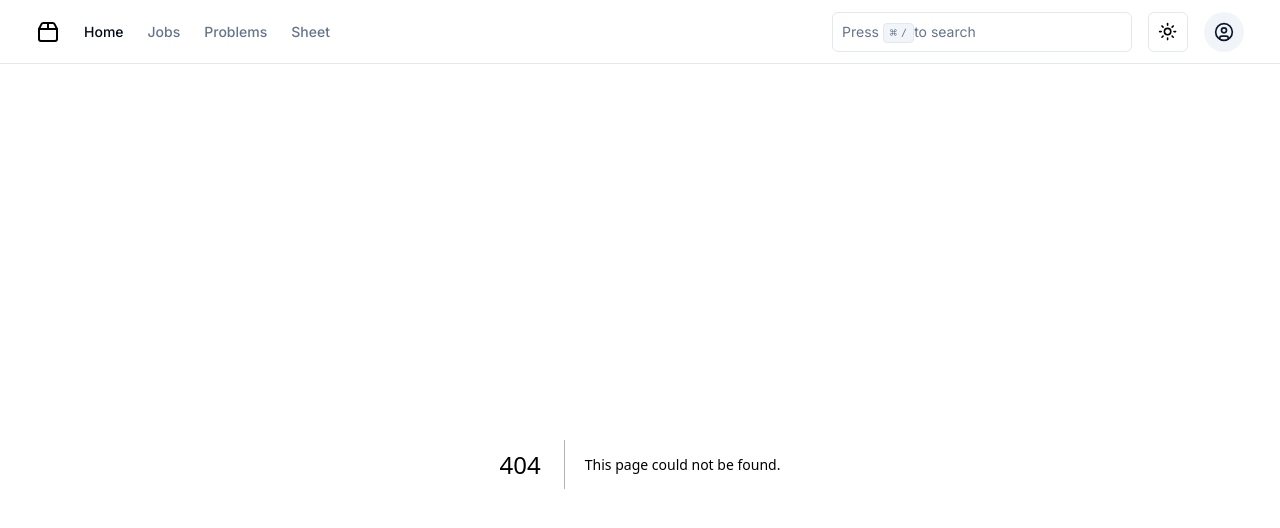
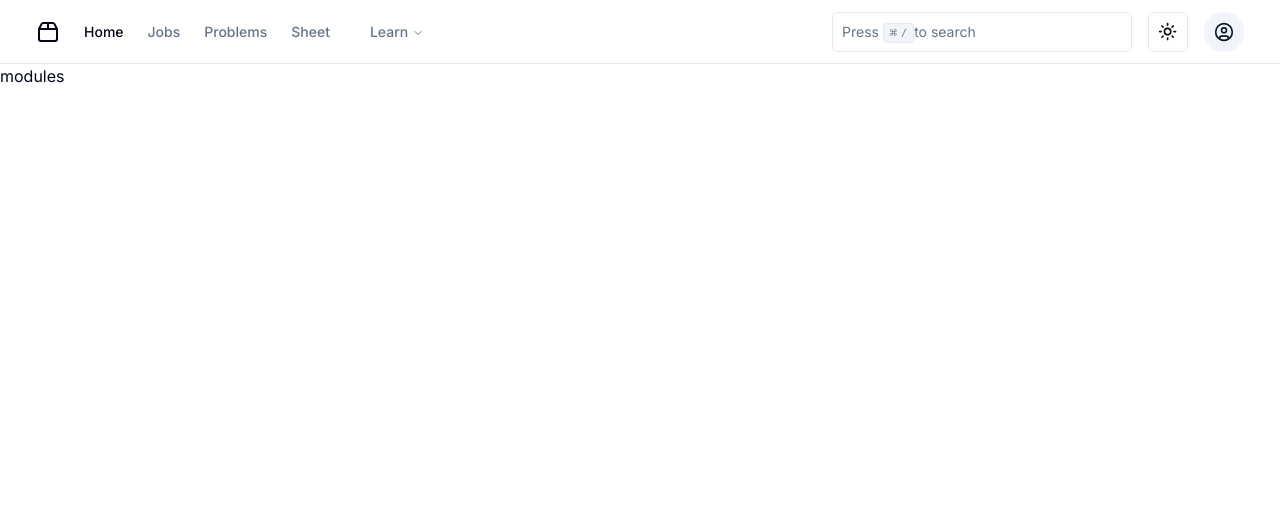
Before and after one commit to vasantakmr/landing-pages, a Next.js app: page /learn in a window 1280 px wide. Before the commit this address had no page. Shown: the top 528 px of the page. Built offline with nearby package versions, Linux system fonts and the light colour scheme.

Commit message:
fixed a using issue

```diff
--- /dev/null
+++ b/app/learn/page.tsx
@@ -0,0 +1,3 @@
+export default function Learn() {
+  return <>modules</>;
+}
--- /dev/null
+++ b/app/tracks/page.tsx
@@ -0,0 +1,3 @@
+export default function Tracks() {
+  return <>tracks</>;
+}
--- /dev/null
+++ b/components/LearnMenuItem.tsx
@@ -0,0 +1,90 @@
+import * as React from "react";
+import Link from "next/link";
+
+import {
+  NavigationMenu,
+  NavigationMenuContent,
+  NavigationMenuIndicator,
+  NavigationMenuItem,
+  NavigationMenuLink,
+  NavigationMenuList,
+  NavigationMenuTrigger,
+  NavigationMenuViewport,
+} from "@/components/ui/navigation-menu";
+
+export default function LearnMenuItem() {
+  return (
+    <NavigationMenu>
+      <NavigationMenuList>
+        <NavigationMenuItem>
+          <NavigationMenuTrigger>Learn</NavigationMenuTrigger>
+          <NavigationMenuContent>
+            <ul className="grid gap-3 p-4 md:w-[400px] lg:w-[500px] lg:grid-cols-[.75fr_1fr]">
+              <li className="row-span-3">
+                <NavigationMenuLink asChild>
+                  <Link
+                    className="flex h-full w-full select-none flex-col justify-end rounded-md bg-gradient-to-b from-muted/50 to-muted p-6 no-underline outline-none focus:shadow-md"
+                    href="/"
+                  >
+                    <div className="mb-2 mt-4 text-lg font-medium">
+                      GuruCodes
+                    </div>
+                    <p className="text-sm leading-tight text-muted-foreground">
+                      Learn in a Gamified way. Be competative
+                    </p>
+                  </Link>
+                </NavigationMenuLink>
+              </li>
+
+              <li>
+                <NavigationMenuLink asChild>
+                  <Link
+                    href="/tracks"
+                    className="block select-none space-y-1 rounded-md p-3 leading-none no-underline outline-none transition-colors hover:bg-accent hover:text-accent-foreground focus:bg-accent focus:text-accent-foreground"
+                  >
+                    <div className="text-sm font-medium leading-none">
+                      Tracks
+                    </div>
+                    <p className="line-clamp-2 text-sm leading-snug text-muted-foreground">
+                      Courses or classes designed to help students develop
+                      expertise in a particular area.
+                    </p>
+                  </Link>
+                </NavigationMenuLink>
+              </li>
+              <li>
+                <NavigationMenuLink asChild>
+                  <Link
+                    href="/learn"
+                    className="block select-none space-y-1 rounded-md p-3 leading-none no-underline outline-none transition-colors hover:bg-accent hover:text-accent-foreground focus:bg-accent focus:text-accent-foreground"
+                  >
+                    <div className="text-sm font-medium leading-none">
+                      Modules
+                    </div>
+                    <p className="line-clamp-2 text-sm leading-snug text-muted-foreground">
+                      Strategic breakdown of course content into digestible
+                      pieces.
+                    </p>
+                  </Link>
+                </NavigationMenuLink>
+              </li>
+              <li>
+                <NavigationMenuLink asChild>
+                  <Link
+                    href="/"
+                    className="block select-none space-y-1 rounded-md p-3 leading-none no-underline outline-none transition-colors hover:bg-accent hover:text-accent-foreground focus:bg-accent focus:text-accent-foreground"
+                  >
+                    <div className="text-sm font-medium leading-none">More</div>
+                    <p className="line-clamp-2 text-sm leading-snug text-muted-foreground">
+                      Styles for headings, paragraphs, lists...etc
+                    </p>
+                  </Link>
+                </NavigationMenuLink>
+              </li>
+            </ul>
+          </NavigationMenuContent>
+        </NavigationMenuItem>
+      </NavigationMenuList>
+    </NavigationMenu>
+  );
+}
--- a/components/Links.tsx
+++ b/components/Links.tsx
@@ -3,6 +3,7 @@
 import { Package2 } from "lucide-react";
 import Link from "next/link";
 import { useState } from "react";
+import LearnMenuItem from "./LearnMenuItem";
 
 export function Links() {
   return (
@@ -38,6 +39,13 @@
       >
         Sheet
       </Link>
+
+      <Link
+        href="/learn"
+        className="text-muted-foreground hover:text-foreground"
+      >
+        <LearnMenuItem />
+      </Link>
     </nav>
   );
 }
--- a/components/Navbar.tsx
+++ b/components/Navbar.tsx
@@ -43,6 +43,13 @@
             </Link>
             <Link href="/" className="hover:text-foreground">
               Home
+            </Link>
+
+            <Link
+              href="/learn"
+              className="text-muted-foreground hover:text-foreground"
+            >
+              Learn
             </Link>
             <Link
               href="/jobs"
--- a/components/SearchCommandDialog.tsx
+++ b/components/SearchCommandDialog.tsx
@@ -83,7 +83,7 @@
             </Link>
             <CommandItem onSelect={() => setOpen(false)}>
               <Calculator className="mr-2 h-4 w-4" />
-              <span>S</span>
+              <span>Sheet</span>
             </CommandItem>
           </CommandGroup>
           <CommandSeparator />
--- /dev/null
+++ b/components/ui/navigation-menu.tsx
@@ -0,0 +1,128 @@
+import * as React from "react"
+import * as NavigationMenuPrimitive from "@radix-ui/react-navigation-menu"
+import { cva } from "class-variance-authority"
+import { ChevronDown } from "lucide-react"
+
+import { cn } from "@/lib/utils"
+
+const NavigationMenu = React.forwardRef<
+  React.ElementRef<typeof NavigationMenuPrimitive.Root>,
+  React.ComponentPropsWithoutRef<typeof NavigationMenuPrimitive.Root>
+>(({ className, children, ...props }, ref) => (
+  <NavigationMenuPrimitive.Root
+    ref={ref}
+    className={cn(
+      "relative z-10 flex max-w-max flex-1 items-center justify-center",
+      className
+    )}
+    {...props}
+  >
+    {children}
+    <NavigationMenuViewport />
+  </NavigationMenuPrimitive.Root>
+))
+NavigationMenu.displayName = NavigationMenuPrimitive.Root.displayName
+
+const NavigationMenuList = React.forwardRef<
+  React.ElementRef<typeof NavigationMenuPrimitive.List>,
+  React.ComponentPropsWithoutRef<typeof NavigationMenuPrimitive.List>
+>(({ className, ...props }, ref) => (
+  <NavigationMenuPrimitive.List
+    ref={ref}
+    className={cn(
+      "group flex flex-1 list-none items-center justify-center space-x-1",
+      className
+    )}
+    {...props}
+  />
+))
+NavigationMenuList.displayName = NavigationMenuPrimitive.List.displayName
+
+const NavigationMenuItem = NavigationMenuPrimitive.Item
+
+const navigationMenuTriggerStyle = cva(
+  "group inline-flex h-10 w-max items-center justify-center rounded-md bg-background px-4 py-2 text-sm font-medium transition-colors hover:bg-accent hover:text-accent-foreground focus:bg-accent focus:text-accent-foreground focus:outline-none disabled:pointer-events-none disabled:opacity-50 data-[active]:bg-accent/50 data-[state=open]:bg-accent/50"
+)
+
+const NavigationMenuTrigger = React.forwardRef<
+  React.ElementRef<typeof NavigationMenuPrimitive.Trigger>,
+  React.ComponentPropsWithoutRef<typeof NavigationMenuPrimitive.Trigger>
+>(({ className, children, ...props }, ref) => (
+  <NavigationMenuPrimitive.Trigger
+    ref={ref}
+    className={cn(navigationMenuTriggerStyle(), "group", className)}
+    {...props}
+  >
+    {children}{" "}
+    <ChevronDown
+      className="relative top-[1px] ml-1 h-3 w-3 transition duration-200 group-data-[state=open]:rotate-180"
+      aria-hidden="true"
+    />
+  </NavigationMenuPrimitive.Trigger>
+))
+NavigationMenuTrigger.displayName = NavigationMenuPrimitive.Trigger.displayName
+
+const NavigationMenuContent = React.forwardRef<
+  React.ElementRef<typeof NavigationMenuPrimitive.Content>,
+  React.ComponentPropsWithoutRef<typeof NavigationMenuPrimitive.Content>
+>(({ className, ...props }, ref) => (
+  <NavigationMenuPrimitive.Content
+    ref={ref}
+    className={cn(
+      "left-0 top-0 w-full data-[motion^=from-]:animate-in data-[motion^=to-]:animate-out data-[motion^=from-]:fade-in data-[motion^=to-]:fade-out data-[motion=from-end]:slide-in-from-right-52 data-[motion=from-start]:slide-in-from-left-52 data-[motion=to-end]:slide-out-to-right-52 data-[motion=to-start]:slide-out-to-left-52 md:absolute md:w-auto ",
+      className
+    )}
+    {...props}
+  />
+))
+NavigationMenuContent.displayName = NavigationMenuPrimitive.Content.displayName
+
+const NavigationMenuLink = NavigationMenuPrimitive.Link
+
+const NavigationMenuViewport = React.forwardRef<
+  React.ElementRef<typeof NavigationMenuPrimitive.Viewport>,
+  React.ComponentPropsWithoutRef<typeof NavigationMenuPrimitive.Viewport>
+>(({ className, ...props }, ref) => (
+  <div className={cn("absolute left-0 top-full flex justify-center")}>
+    <NavigationMenuPrimitive.Viewport
+      className={cn(
+        "origin-top-center relative mt-1.5 h-[var(--radix-navigation-menu-viewport-height)] w-full overflow-hidden rounded-md border bg-popover text-popover-foreground shadow-lg data-[state=open]:animate-in data-[state=closed]:animate-out data-[state=closed]:zoom-out-95 data-[state=open]:zoom-in-90 md:w-[var(--radix-navigation-menu-viewport-width)]",
+        className
+      )}
+      ref={ref}
+      {...props}
+    />
+  </div>
+))
+NavigationMenuViewport.displayName =
+  NavigationMenuPrimitive.Viewport.displayName
+
+const NavigationMenuIndicator = React.forwardRef<
+  React.ElementRef<typeof NavigationMenuPrimitive.Indicator>,
+  React.ComponentPropsWithoutRef<typeof NavigationMenuPrimitive.Indicator>
+>(({ className, ...props }, ref) => (
+  <NavigationMenuPrimitive.Indicator
+    ref={ref}
+    className={cn(
+      "top-full z-[1] flex h-1.5 items-end justify-center overflow-hidden data-[state=visible]:animate-in data-[state=hidden]:animate-out data-[state=hidden]:fade-out data-[state=visible]:fade-in",
+      className
+    )}
+    {...props}
+  >
+    <div className="relative top-[60%] h-2 w-2 rotate-45 rounded-tl-sm bg-border shadow-md" />
+  </NavigationMenuPrimitive.Indicator>
+))
+NavigationMenuIndicator.displayName =
+  NavigationMenuPrimitive.Indicator.displayName
+
+export {
+  navigationMenuTriggerStyle,
+  NavigationMenu,
+  NavigationMenuList,
+  NavigationMenuItem,
+  NavigationMenuContent,
+  NavigationMenuTrigger,
+  NavigationMenuLink,
+  NavigationMenuIndicator,
+  NavigationMenuViewport,
+}
--- a/package.json
+++ b/package.json
@@ -12,6 +12,7 @@
     "@radix-ui/react-checkbox": "^1.0.4",
     "@radix-ui/react-dialog": "^1.1.0",
     "@radix-ui/react-dropdown-menu": "^2.0.6",
+    "@radix-ui/react-navigation-menu": "^1.2.0",
     "@radix-ui/react-slot": "^1.0.2",
     "@radix-ui/react-tabs": "^1.0.4",
     "class-variance-authority": "^0.7.0",
```
Also changed, not shown: 1 other file (tests, documents, lock files or other folders).
